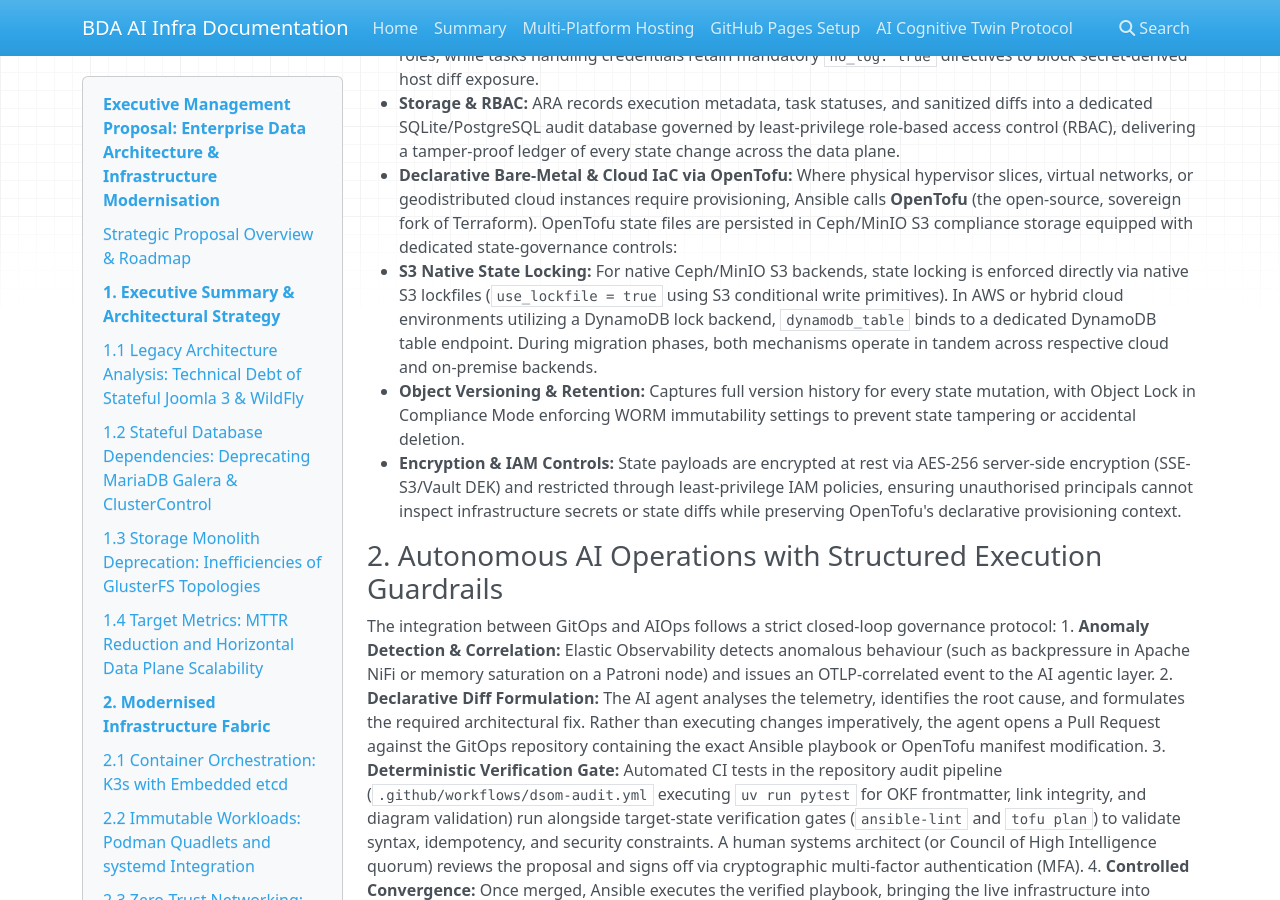
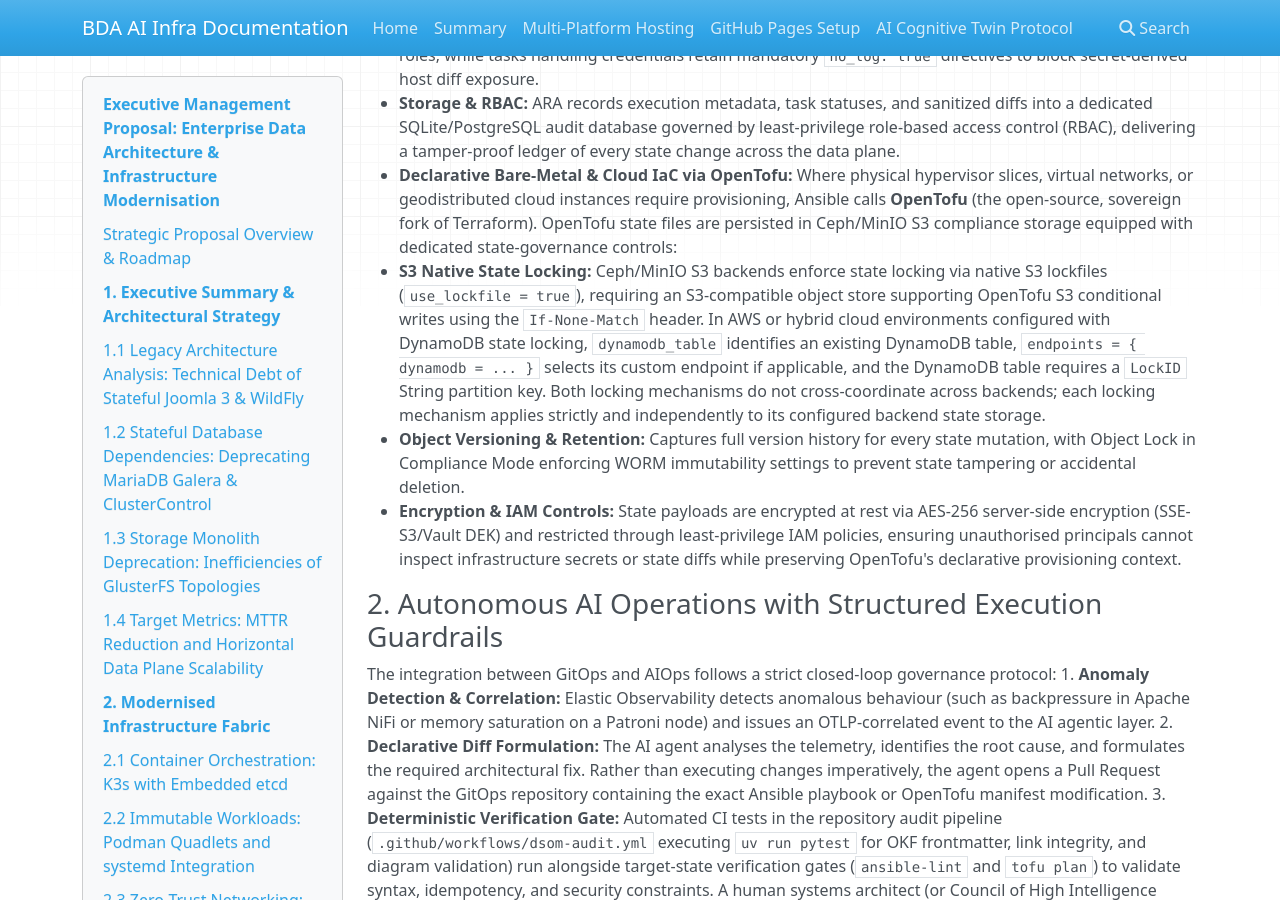
Before and after one commit to linuxmalaysia/bda-ai-infra, an MkDocs documentation site: the page built from docs/IT-MANAGEMENT-PROPOSAL.md, in a window 1280 px wide and 900 px high, scrolled down 13013 px. Built offline with MkDocs 1.6.1, drawn with Linux system fonts in a browser that asks for light colours; nearby versions of some CDN libraries.

Commit message:
docs: refine OpenTofu S3 state locking and DynamoDB endpoint specifications in proposal
Co-authored-by: google-labs-jules[bot] <161369871+google-labs-jules[bot]@users.noreply.github.com>

```diff
--- a/docs/IT-MANAGEMENT-PROPOSAL.md
+++ b/docs/IT-MANAGEMENT-PROPOSAL.md
@@ -498,7 +498,7 @@ While autonomous AI agents and Elastic AIOps anomaly engines monitor workloads,
   * **Task Content Settings:** `ARA_RECORD_TASK_CONTENT=false` disables raw task content capture for sensitive roles, while tasks handling credentials retain mandatory `no_log: true` directives to block secret-derived host diff exposure.
   * **Storage & RBAC:** ARA records execution metadata, task statuses, and sanitized diffs into a dedicated SQLite/PostgreSQL audit database governed by least-privilege role-based access control (RBAC), delivering a tamper-proof ledger of every state change across the data plane.
 * **Declarative Bare-Metal & Cloud IaC via OpenTofu:** Where physical hypervisor slices, virtual networks, or geodistributed cloud instances require provisioning, Ansible calls **OpenTofu** (the open-source, sovereign fork of Terraform). OpenTofu state files are persisted in Ceph/MinIO S3 compliance storage equipped with dedicated state-governance controls:
-  * **S3 Native State Locking:** For native Ceph/MinIO S3 backends, state locking is enforced directly via native S3 lockfiles (`use_lockfile = true` using S3 conditional write primitives). In AWS or hybrid cloud environments utilizing a DynamoDB lock backend, `dynamodb_table` binds to a dedicated DynamoDB table endpoint. During migration phases, both mechanisms operate in tandem across respective cloud and on-premise backends.
+  * **S3 Native State Locking:** Ceph/MinIO S3 backends enforce state locking via native S3 lockfiles (`use_lockfile = true`), requiring an S3-compatible object store supporting OpenTofu S3 conditional writes using the `If-None-Match` header. In AWS or hybrid cloud environments configured with DynamoDB state locking, `dynamodb_table` identifies an existing DynamoDB table, `endpoints = { dynamodb = ... }` selects its custom endpoint if applicable, and the DynamoDB table requires a `LockID` String partition key. Both locking mechanisms do not cross-coordinate across backends; each locking mechanism applies strictly and independently to its configured backend state storage.
   * **Object Versioning & Retention:** Captures full version history for every state mutation, with Object Lock in Compliance Mode enforcing WORM immutability settings to prevent state tampering or accidental deletion.
   * **Encryption & IAM Controls:** State payloads are encrypted at rest via AES-256 server-side encryption (SSE-S3/Vault DEK) and restricted through least-privilege IAM policies, ensuring unauthorised principals cannot inspect infrastructure secrets or state diffs while preserving OpenTofu's declarative provisioning context.
 
```
